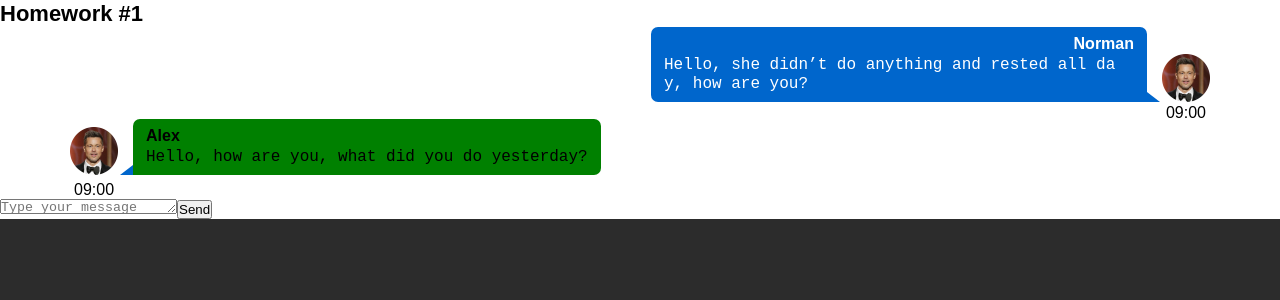
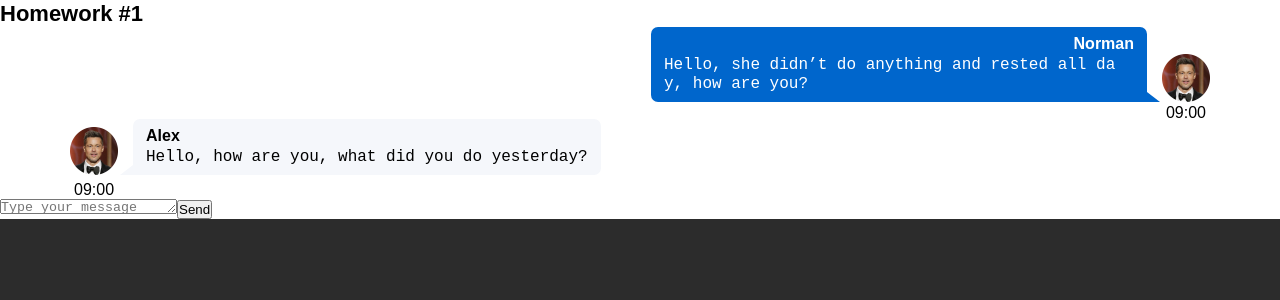
Before and after one commit to IJTINK7/hws-from-ignat, a React (Create React App) app: page / in a window 1280 px wide. Shown: the top 300 px of the page. Built offline with nearby package versions, Linux system fonts and the light colour scheme.

Commit message:
Changing styles

```diff
--- a/src/s2-homeworks/hw01/friend-message/FriendMessage.module.css
+++ b/src/s2-homeworks/hw01/friend-message/FriendMessage.module.css
@@ -14,7 +14,8 @@
 }
 
 .friendText {
-    background: green;
+    background: #F5F7FB;
+;
     display: flex;
     flex-direction: column;
     max-width: 530px;
@@ -33,7 +34,8 @@
     bottom: 0;
     border: 10px solid transparent;
     border-bottom: 0 solid transparent;
-    border-right: 13px solid #0066CC;
+    border-right: 13px solid #F5F7FB;
+;
 }
 
 .friendName {
```
